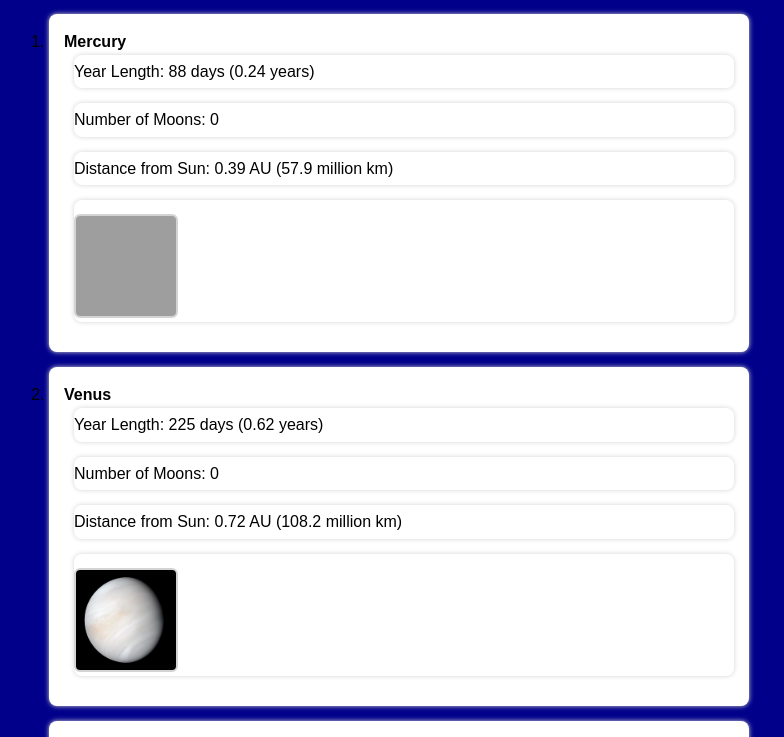
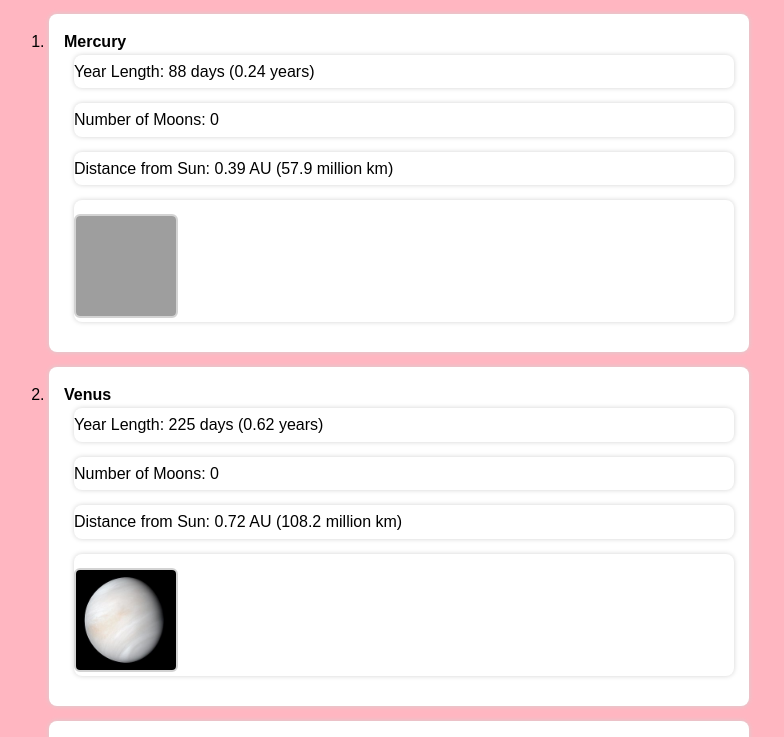
Before and after one commit to Rameen113/Rameen113.github.io, a plain HTML site: page planets/index.html in a window 1280 px wide. Shown: the part 108-845 px from the top of the page, without its empty margins (241-1025 px from the left). Drawn offline with Linux system fonts and the light colour scheme; grey boxes are pictures that could not be loaded.

Commit message:
Update index.html

```diff
--- a/planets/index.html
+++ b/planets/index.html
@@ -7,7 +7,7 @@
   <style>
     body {
       font-family: Arial, sans-serif;
-      background-color: darkblue;
+      background-color: lightpink;
       padding: 20px;
       line-height: 1.6;
     }
```
